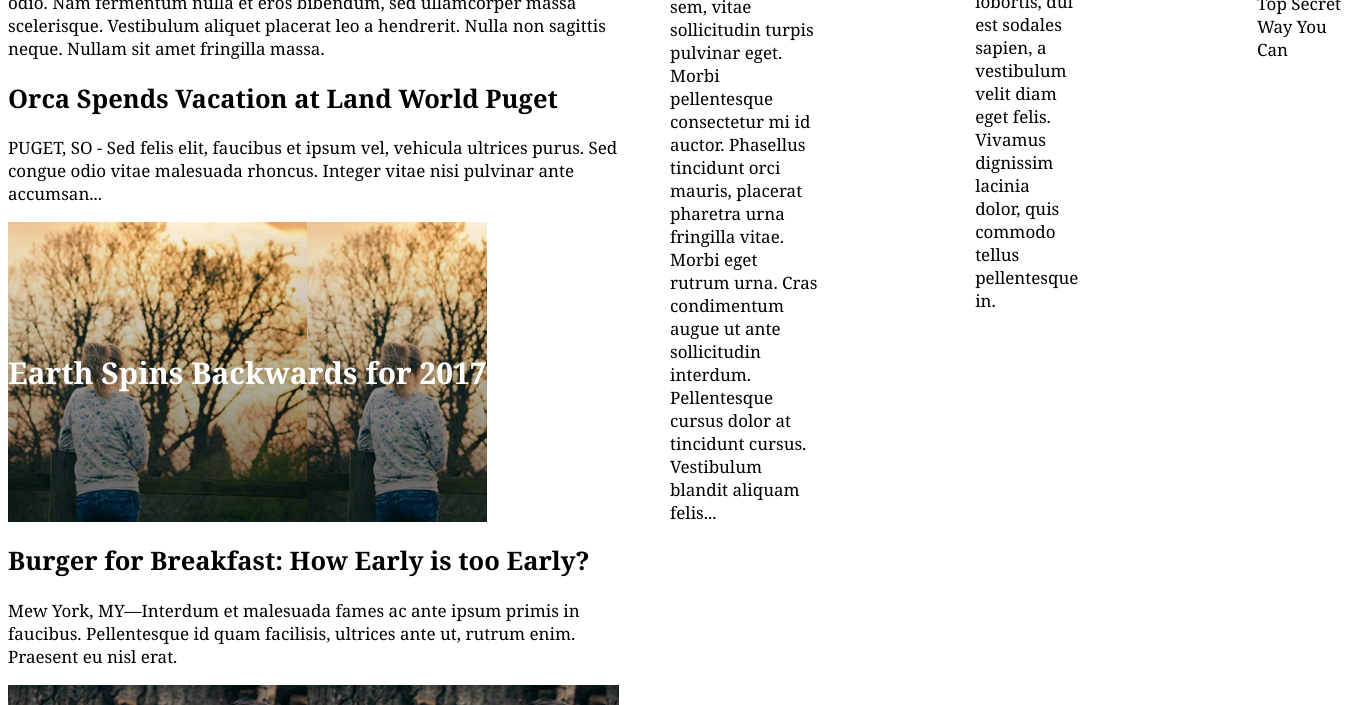
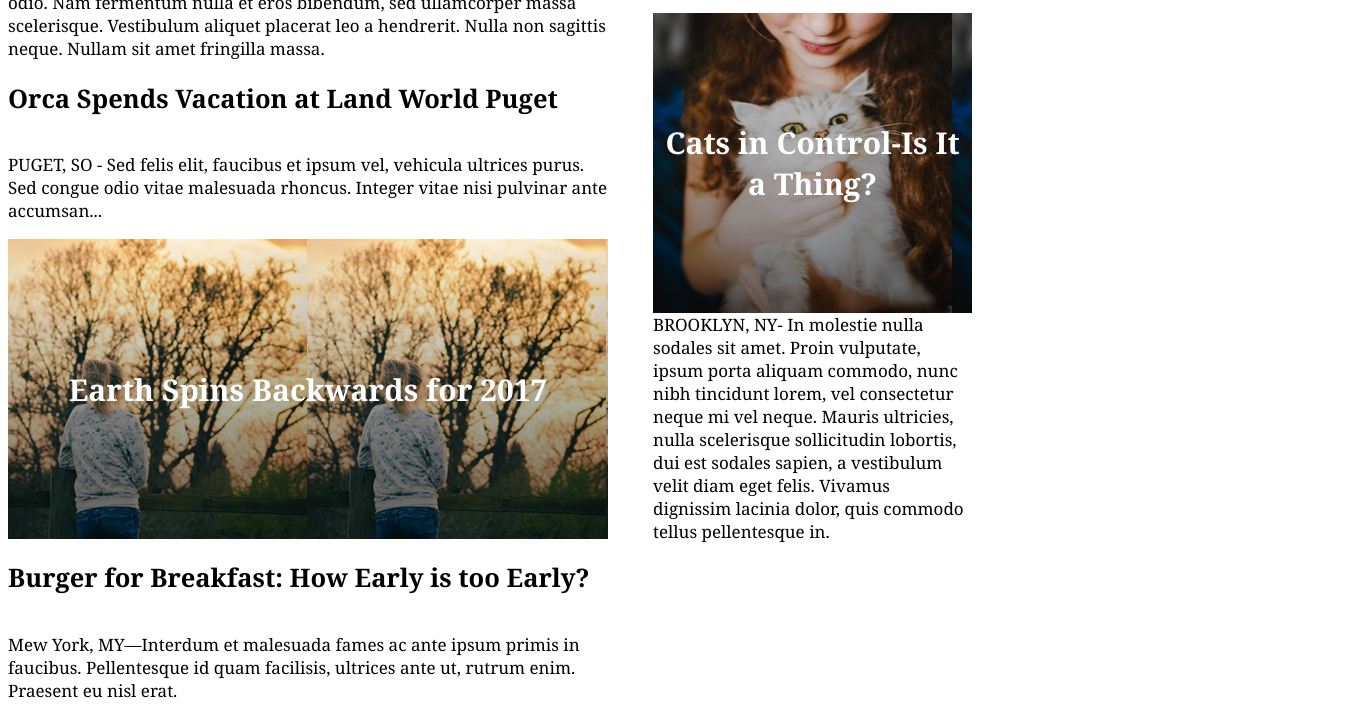
Before and after one commit to hhcarver/MyTimes, a plain HTML site: page index.html in a window 1280 px wide. Shown: the part 611-1316 px from the top of the page, 1351 px wide, since content can reach past the window. Drawn offline with Linux system fonts and the light colour scheme.

Commit message:
Working on step 5.

```diff
--- a/Resources/css/style.css
+++ b/Resources/css/style.css
@@ -38,16 +38,17 @@ nav {
 .column .large {
   width: 630px;
   display: flex;
-  flex-wrap: wrap;
-  align-content: flex-start;
+  flex-direction: column;
 }
 .column .medium {
+  min-width: 300px;
   display: flex;
-  width: 300px;
+  flex-direction: column;
 }
 .column .small {
+  width: 240px;
   display: flex;
-  width: 240px;
+  flex-direction: column;
 }
 div {
   margin-right: 15px;
@@ -62,17 +63,35 @@ div {
   font-size: 40px;
   display: flex;
 }
-
+#otherstories {
+  display: flex;
+  flex-direction: row;
+  flex-wrap: wrap;
+}
+#orca {
+  display: flex;
+  flex-direction: column;
+  flex-wrap: wrap;
+}
 #story2 {
   background-image: url("../images/story2.png");
+  display: flex;
+  flex-direction: column;
+  flex-wrap: wrap;
+}
+#burger {
+  display: flex;
+  flex-direction: column;
+  flex-wrap: wrap;
 }
 #story3 {
   background-image: url("../images/story3.png");
   display: flex;
+  flex-direction: column;
+  flex-wrap: wrap;
 }
 #story4 {
   background-image: url("../images/story4.png");
-  display: flex;
 }
 #story2, #story3, #story4 {
   height: 300px;
--- a/index.html
+++ b/index.html
@@ -25,19 +25,21 @@
           <p>Mother of Three Buys Tuna Steak at Phish Concert. Leaves, "Feeling Funny."</p>
         </div>
         <div>MONUMENT VALLEY, AZ - Lorem ipsum dolor sit amet, consectetur adipiscing elit. Pellentesque nec nisl at augue dapibus dignissim. Nunc condimentum rutrum metus, ac eleifend lacus viverra nec. Proin ultrices egestas diam sed mollis. Nulla sapien massa, dictum vitae est et, pellentesque rutrum risus. Nunc volutpat, metus ac rutrum tempus, orci nisi porttitor dolor, sit amet luctus metus est ut mauris. Quisque vulputate nisl vitae massa rhoncus, at sagittis elit accumsan. Etiam tempus, lorem quis blandit imperdiet, enim dui lobortis tortor, sit amet lobortis arcu ex id odio. Nam fermentum nulla et eros bibendum, sed ullamcorper massa scelerisque. Vestibulum aliquet placerat leo a hendrerit. Nulla non sagittis neque. Nullam sit amet fringilla massa.</div>
-        <div>
+        <div id="other stories">
+          <div id="orca">
             <h2>Orca Spends Vacation at Land World Puget</h2>
             <p>PUGET, SO - Sed felis elit, faucibus et ipsum vel, vehicula ultrices purus. Sed congue odio vitae malesuada rhoncus. Integer vitae nisi pulvinar ante accumsan...</p>
           </div>
           <div id="story2">
             <p>Earth Spins Backwards for 2017</p>
           </div>
-        <div>
+          <div id="burger">
             <h2>Burger for Breakfast: How Early is too Early?</h2>
             <p>Mew York, MY—Interdum et malesuada fames ac ante ipsum primis in faucibus. Pellentesque id quam facilisis, ultrices ante ut, rutrum enim. Praesent eu nisl erat.</p>
           </div>
           <div id="story3">
             <p>Research Shows Cameras Erase Memory</p>
+          </div>
         </div>
       </div>
       <div class="medium">
```
Lines whose indentation alone changed are shown as unchanged.
